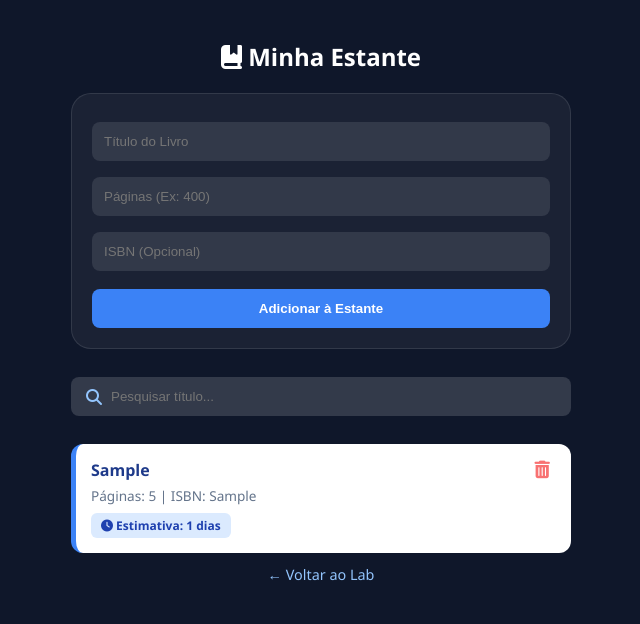
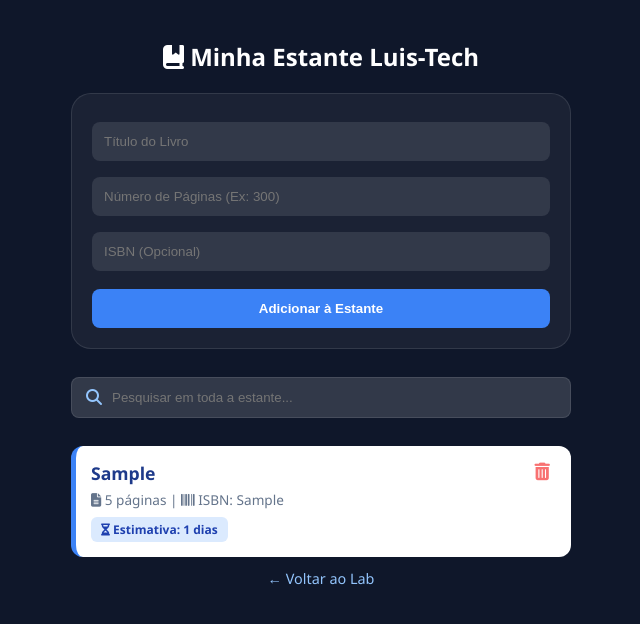
Before and after one commit to tluistorres/meu-lab-web, a plain HTML site: page biblioteca.html in a window 1280 px wide. Both pictures are taken after typing "Sample", "5", "Sample" into the empty fields and a click on the button "Adicionar à Estante". Shown: the whole page, without its empty margins (319-959 px from the left). Drawn offline with Linux system fonts and the light colour scheme.

Commit message:
"Atualizando o script biblioteca.html"

```diff
--- a/biblioteca.html
+++ b/biblioteca.html
@@ -13,13 +13,12 @@
         .btn-add { width: 100%; padding: 12px; background: #3b82f6; color: white; border: none; border-radius: 8px; cursor: pointer; font-weight: bold; margin-top: 10px; transition: 0.3s; }
         .btn-add:hover { background: #2563eb; }
 
-        /* Barra de Pesquisa */
         .search-box { position: relative; margin-bottom: 20px; }
-        .search-box input { padding-left: 40px; background: rgba(255,255,255,0.15); }
+        .search-box input { padding-left: 40px; background: rgba(255,255,255,0.15); border: 1px solid rgba(255,255,255,0.1); }
         .search-box i { position: absolute; left: 15px; top: 20px; color: #93c5fd; }
 
         .livro-item { background: white; color: #1e293b; padding: 15px; border-radius: 12px; margin-bottom: 10px; border-left: 5px solid #3b82f6; position: relative; animation: slideIn 0.3s ease; }
-        .livro-item h4 { margin: 0; color: #1e3a8a; padding-right: 30px; }
+        .livro-item h4 { margin: 0; color: #1e3a8a; padding-right: 35px; font-size: 1.1rem; }
         .info-extra { font-size: 0.85rem; color: #64748b; margin-top: 5px; }
         .tempo-tag { display: inline-block; margin-top: 8px; padding: 4px 10px; background: #dbeafe; color: #1e40af; border-radius: 6px; font-weight: bold; font-size: 0.75rem; }
 
@@ -33,18 +32,18 @@
 <body>
 
     <div class="container">
-        <h2 style="text-align: center;"><i class="fa-solid fa-book-bookmark"></i> Minha Estante</h2>
+        <h2 style="text-align: center;"><i class="fa-solid fa-book-bookmark"></i> Minha Estante Luis-Tech</h2>
 
         <div class="card-input">
             <input type="text" id="titulo" placeholder="Título do Livro">
-            <input type="number" id="paginas" placeholder="Páginas (Ex: 400)">
+            <input type="number" id="paginas" placeholder="Número de Páginas (Ex: 300)">
             <input type="text" id="isbn" placeholder="ISBN (Opcional)">
             <button class="btn-add" onclick="adicionarLivro()">Adicionar à Estante</button>
         </div>
 
         <div class="search-box">
             <i class="fa-solid fa-magnifying-glass"></i>
-            <input type="text" id="inputBusca" placeholder="Pesquisar título..." onkeyup="filtrar()">
+            <input type="text" id="inputBusca" placeholder="Pesquisar em toda a estante..." onkeyup="filtrar()">
         </div>
 
         <div id="listaLivros"></div>
@@ -52,11 +51,11 @@
     </div>
 
     <script>
-        // Classe Book - O coração da lógica
+        // 1. Classe de Negócio - Define o comportamento do Livro
         class Book {
             constructor(title, pages, isbn) {
-                this.title = title || "Sem Título";
-                this.pages = parseInt(pages) || 100;
+                this.title = title || "Título Indisponível";
+                this.pages = parseInt(pages) || 100; // Valor padrão para livros antigos sem páginas
                 this.isbn = isbn || "N/A";
             }
             getTempoLeitura() {
@@ -65,8 +64,38 @@
             }
         }
 
-        // Carrega dados da chave biblioteca_luis
-        let minhaEstante = JSON.parse(localStorage.getItem('biblioteca_luis')) || [];
+        // 2. Sistema de Migração: Busca dados em todas as chaves possíveis
+        const realizarMigracao = () => {
+            const possiveisChaves = ['biblioteca_luis', 'estante_luis', 'livros', 'biblioteca', 'meus_livros'];
+            let acervoAgrupado = [];
+
+            possiveisChaves.forEach(chave => {
+                const dados = localStorage.getItem(chave);
+                if (dados) {
+                    try {
+                        const lista = JSON.parse(dados);
+                        if (Array.isArray(lista)) {
+                            lista.forEach(item => {
+                                // Padroniza campos diferentes (titulo vs title / paginas vs pages)
+                                acervoAgrupado.push({
+                                    title: item.title || item.titulo || "Título Antigo",
+                                    pages: item.pages || item.paginas || 100,
+                                    isbn: item.isbn || "N/A"
+                                });
+                            });
+                        }
+                    } catch (e) { console.error("Erro ao ler chave " + chave); }
+                }
+            });
+
+            // Remove duplicados (livros com o mesmo título exato)
+            return acervoAgrupado.filter((livro, index, self) =>
+                index === self.findIndex((l) => l.title === livro.title)
+            );
+        };
+
+        // Carrega o acervo unificado no início
+        let minhaEstante = realizarMigracao();
 
         const adicionarLivro = () => {
             const t = document.getElementById('titulo').value;
@@ -75,18 +104,17 @@
 
             if (!t) return alert("O título é obrigatório!");
 
-            // Salva como objeto simples no array
             minhaEstante.unshift({ title: t, pages: p, isbn: i });
             salvar();
 
-            // Limpa os campos
+            // Limpa formulário
             document.getElementById('titulo').value = '';
             document.getElementById('paginas').value = '';
             document.getElementById('isbn').value = '';
         };
 
         const removerLivro = (index) => {
-            if(confirm("Deseja remover este livro da estante?")) {
+            if(confirm("Deseja remover este livro?")) {
                 minhaEstante.splice(index, 1);
                 salvar();
             }
@@ -99,12 +127,12 @@
 
         const renderizar = (busca = "") => {
             const lista = document.getElementById('listaLivros');
+            if (!lista) return;
             lista.innerHTML = '';
 
             minhaEstante.forEach((dados, index) => {
-                // Só renderiza se passar no filtro de busca
                 if (dados.title.toLowerCase().includes(busca)) {
-                    // Re-instancia a classe para usar o método getTempoLeitura
+                    // Transforma o dado bruto em um Objeto da Classe Book
                     const livro = new Book(dados.title, dados.pages, dados.isbn);
 
                     const div = document.createElement('div');
@@ -112,8 +140,13 @@
                     div.innerHTML = `
                         <button class="btn-del" onclick="removerLivro(${index})"><i class="fa-solid fa-trash-can"></i></button>
                         <h4>${livro.title}</h4>
-                        <div class="info-extra">Páginas: ${livro.pages} | ISBN: ${livro.isbn}</div>
-                        <div class="tempo-tag"><i class="fa-solid fa-clock"></i> Estimativa: ${livro.getTempoLeitura()} dias</div>
+                        <div class="info-extra">
+                            <i class="fa-solid fa-file-lines"></i> ${livro.pages} páginas |
+                            <i class="fa-solid fa-barcode"></i> ISBN: ${livro.isbn}
+                        </div>
+                        <div class="tempo-tag">
+                            <i class="fa-solid fa-hourglass-half"></i> Estimativa: ${livro.getTempoLeitura()} dias
+                        </div>
                     `;
                     lista.appendChild(div);
                 }
@@ -121,11 +154,12 @@
         };
 
         const salvar = () => {
+            // Salva sempre na chave oficial biblioteca_luis
             localStorage.setItem('biblioteca_luis', JSON.stringify(minhaEstante));
             renderizar();
         };
 
-        // Inicialização
+        // Inicia a renderização ao carregar a página
         window.onload = () => renderizar();
     </script>
 </body>
```
